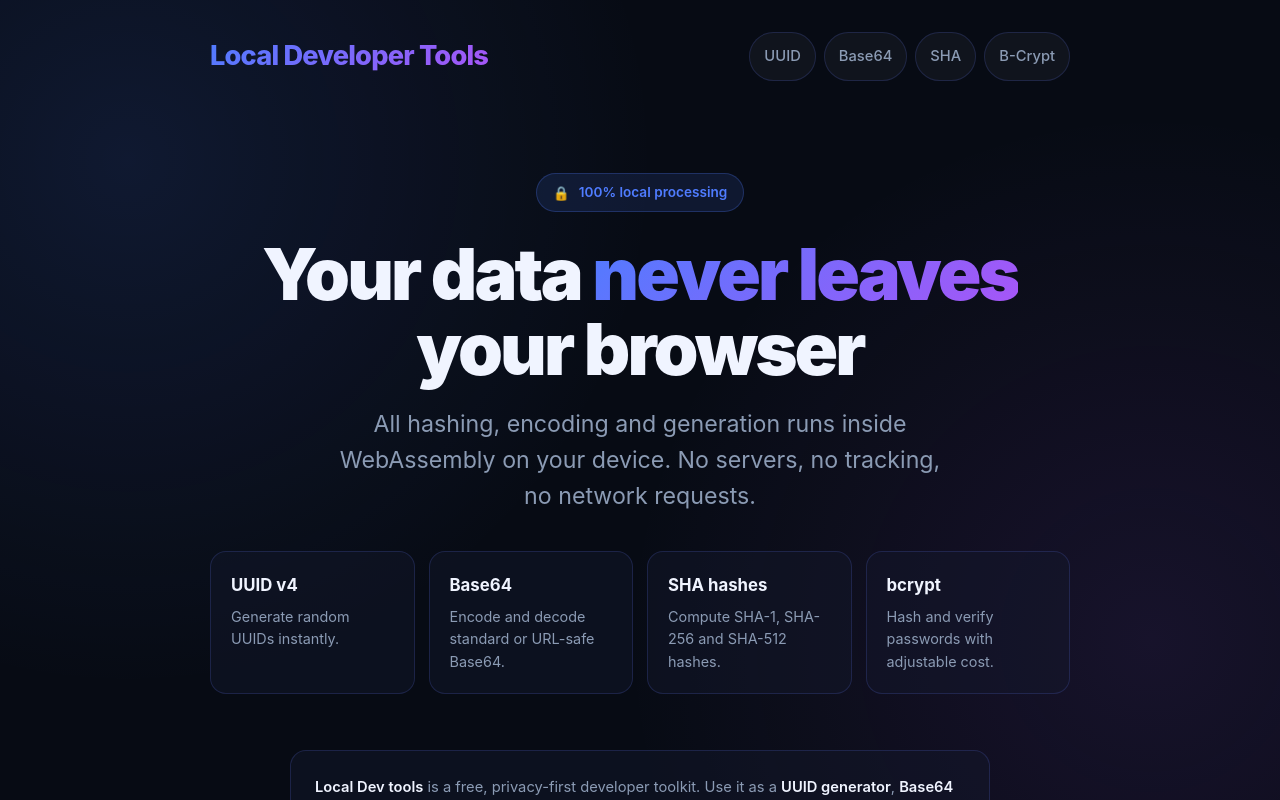
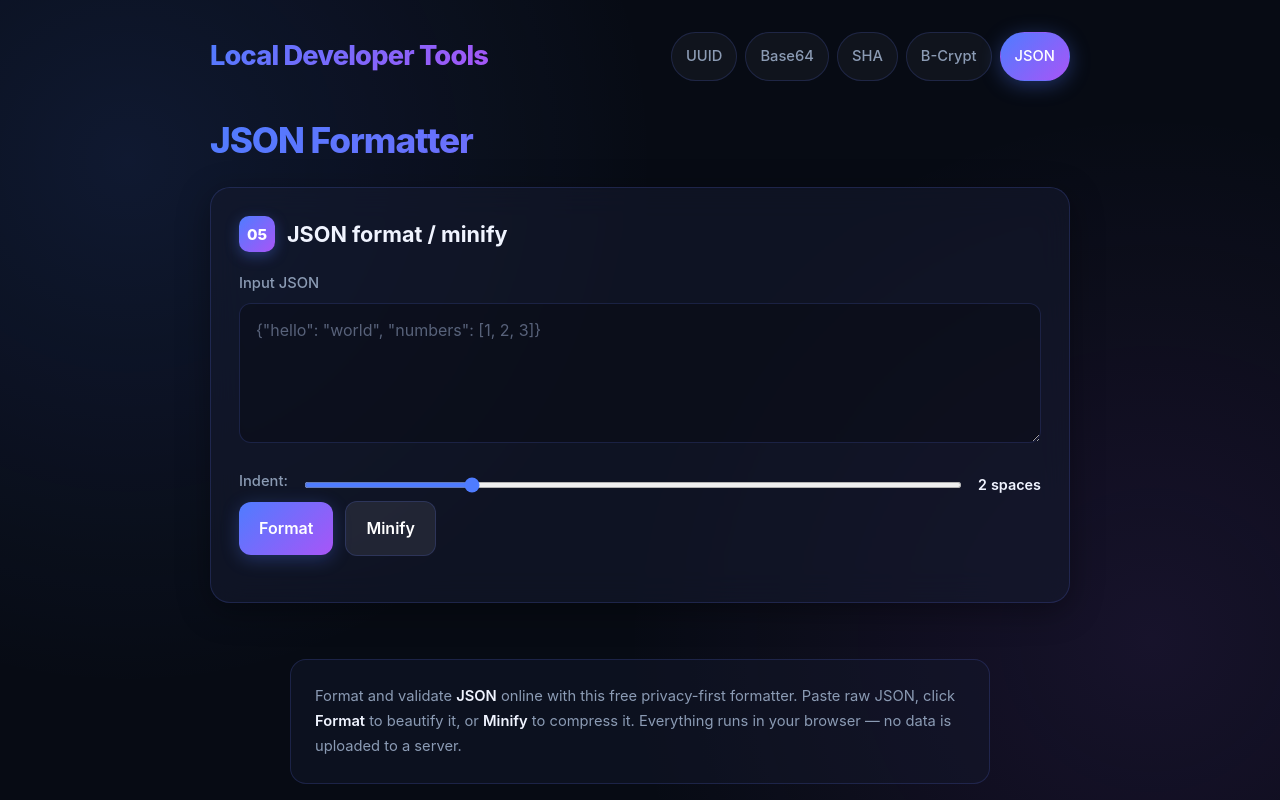
Before and after one commit to kneradovsky/yoursecretgen, a React (Vite) app: page /json in a window 1280 px wide. Before the commit this address led to /. Shown: the top 800 px of the page. Built offline with nearby package versions, Linux system fonts and the light colour scheme; no server answers.

Commit message:
json formatter

```diff
--- a/src/App.tsx
+++ b/src/App.tsx
@@ -5,6 +5,7 @@ import UuidSection from './components/UuidSection';
 import Base64Section from './components/Base64Section';
 import ShaSection from './components/ShaSection';
 import BcryptSection from './components/BcryptSection';
+import JsonSection from './components/JsonSection';
 import { useAnalytics } from './hooks/useAnalytics';
 
 function App() {
@@ -18,6 +19,7 @@ function App() {
         <Route path="/base64" element={<Base64Section />} />
         <Route path="/sha" element={<ShaSection />} />
         <Route path="/bcrypt" element={<BcryptSection />} />
+        <Route path="/json" element={<JsonSection />} />
         <Route path="*" element={<Navigate to="/" replace />} />
       </Routes>
     </Layout>
--- a/src/components/Home.tsx
+++ b/src/components/Home.tsx
@@ -9,6 +9,7 @@ const TOOLS = [
   { to: '/base64', title: 'Base64', desc: 'Encode and decode standard or URL-safe Base64.' },
   { to: '/sha', title: 'SHA hashes', desc: 'Compute SHA-1, SHA-256 and SHA-512 hashes.' },
   { to: '/bcrypt', title: 'bcrypt', desc: 'Hash and verify passwords with adjustable cost.' },
+  { to: '/json', title: 'JSON', desc: 'Format, validate and minify JSON in the browser.' },
 ];
 
 const JSON_LD = {
@@ -17,14 +18,14 @@ const JSON_LD = {
   name: 'My Local Dev Tools',
   url: SITE_URL,
   description:
-    'Free privacy-first developer tools: UUID v4 generator, Base64 encoder/decoder, SHA-1/SHA-256/SHA-512 hash generator, and bcrypt hash verifier. All runs locally in WebAssembly.',
+    'Free privacy-first developer tools: UUID v4 generator, Base64 encoder/decoder, SHA-1/SHA-256/SHA-512 hash generator, bcrypt hash verifier, and JSON formatter/validator. All runs locally in WebAssembly.',
   sameAs: ['https://github.com/kneradovsky/yoursecretgen'],
 };
 
 function Home() {
   useSEO(
-    'My Local Dev Tools — Free Local UUID, Base64, SHA & bcrypt Tools',
-    'Free privacy-first developer tools: UUID v4 generator, Base64 encoder/decoder, SHA-1/SHA-256/SHA-512 hash generator, and bcrypt hash verifier. All runs locally in WebAssembly — no data sent to servers.',
+    'My Local Dev Tools — Free Local UUID, Base64, SHA, bcrypt & JSON Tools',
+    'Free privacy-first developer tools: UUID v4 generator, Base64 encoder/decoder, SHA-1/SHA-256/SHA-512 hash generator, bcrypt hash verifier, and JSON formatter/validator. All runs locally in WebAssembly — no data sent to servers.',
     '/'
   );
 
@@ -72,8 +73,8 @@ function Home() {
         <p>
           <strong>Local Dev tools</strong> is a free, privacy-first developer toolkit.
           Use it as a <strong>UUID generator</strong>, <strong>Base64 encoder and decoder</strong>,
-          <strong> SHA-1 / SHA-256 / SHA-512 hash generator</strong>, or
-          <strong> bcrypt hash and verify tool</strong>. Everything is compiled to WebAssembly and runs
+          <strong> SHA-1 / SHA-256 / SHA-512 hash generator</strong>, <strong>bcrypt hash and verify tool</strong>,
+          or <strong>JSON formatter and validator</strong>. Everything is compiled to WebAssembly and runs
           entirely in your browser, so sensitive strings, passwords and identifiers never touch a server.
         </p>
       </div>
--- /dev/null
+++ b/src/components/JsonSection.tsx
@@ -0,0 +1,149 @@
+import { useState, useCallback } from 'react';
+import { useSEO } from '../hooks/useSEO';
+import CopyButton from './CopyButton';
+
+const DEFAULT_INDENT = 2;
+
+function escapeHtml(value: string): string {
+  return value
+    .replace(/&/g, '&amp;')
+    .replace(/</g, '&lt;')
+    .replace(/>/g, '&gt;');
+}
+
+function highlightJson(json: string): string {
+  return escapeHtml(json).replace(
+    /("(?:[^"\\]|\\.)*")(\s*:\s*)?|(\b(?:true|false|null)\b)|(-?\d+(?:\.\d+)?(?:[eE][+-]?\d+)?)|([{}[\]])/g,
+    (match, string, colon, boolOrNull, number, bracket) => {
+      if (string !== undefined) {
+        if (colon !== undefined) {
+          return `<span class="json-key">${string}</span><span class="json-colon">${colon}</span>`;
+        }
+        return `<span class="json-string">${string}</span>`;
+      }
+      if (boolOrNull !== undefined) {
+        return `<span class="json-literal">${boolOrNull}</span>`;
+      }
+      if (number !== undefined) {
+        return `<span class="json-number">${number}</span>`;
+      }
+      if (bracket !== undefined) {
+        return `<span class="json-bracket">${bracket}</span>`;
+      }
+      return match;
+    }
+  );
+}
+
+function JsonSection() {
+  useSEO(
+    'JSON Formatter — Free Online JSON Beautifier & Validator',
+    'Format, beautify, validate and minify JSON online. Free, private, browser-based JSON formatter — your data never leaves the browser.',
+    '/json'
+  );
+
+  const [input, setInput] = useState('');
+  const [output, setOutput] = useState('');
+  const [indent, setIndent] = useState(DEFAULT_INDENT);
+  const [error, setError] = useState('');
+
+  const handleFormat = useCallback(() => {
+    setError('');
+    if (!input.trim()) {
+      setOutput('');
+      return;
+    }
+    try {
+      const parsed = JSON.parse(input);
+      setOutput(JSON.stringify(parsed, null, indent));
+    } catch (e) {
+      setError(`Invalid JSON: ${String(e)}`);
+      setOutput('');
+    }
+  }, [input, indent]);
+
+  const handleMinify = useCallback(() => {
+    setError('');
+    if (!input.trim()) {
+      setOutput('');
+      return;
+    }
+    try {
+      const parsed = JSON.parse(input);
+      setOutput(JSON.stringify(parsed));
+    } catch (e) {
+      setError(`Invalid JSON: ${String(e)}`);
+      setOutput('');
+    }
+  }, [input]);
+
+  const handleIndentChange = useCallback((value: number) => {
+    setIndent(value);
+    if (output && !error) {
+      try {
+        const parsed = JSON.parse(input);
+        setOutput(JSON.stringify(parsed, null, value));
+      } catch {
+        // keep existing output if input became invalid
+      }
+    }
+  }, [output, error, input]);
+
+  return (
+    <>
+      <h1 className="page-title">JSON Formatter</h1>
+      <div className="card">
+        <h2>
+          <span className="card-number">05</span> JSON format / minify
+        </h2>
+        <div className="field">
+          <label htmlFor="json-input">Input JSON</label>
+          <textarea
+            id="json-input"
+            value={input}
+            onChange={(e) => setInput(e.target.value)}
+            placeholder='{"hello": "world", "numbers": [1, 2, 3]}'
+          />
+        </div>
+        <div className="slider-row">
+          <label htmlFor="json-indent">Indent:</label>
+          <input
+            id="json-indent"
+            type="range"
+            min={0}
+            max={8}
+            step={2}
+            value={indent}
+            onChange={(e) => handleIndentChange(Number(e.target.value))}
+          />
+          <span className="slider-value">{indent}&nbsp;spaces</span>
+        </div>
+        <div className="row">
+          <button onClick={handleFormat}>Format</button>
+          <button className="secondary" onClick={handleMinify}>
+            Minify
+          </button>
+        </div>
+        {output && !error && (
+          <div className="output-with-copy">
+            <pre
+              className="output json-output"
+              dangerouslySetInnerHTML={{ __html: highlightJson(output) }}
+            />
+            <CopyButton text={output} />
+          </div>
+        )}
+        {error && <div className="error">{error}</div>}
+      </div>
+      <div className="seo-text">
+        <p>
+          Format and validate <strong>JSON</strong> online with this free privacy-first formatter.
+          Paste raw JSON, click <strong>Format</strong> to beautify it, or <strong>Minify</strong> to compress it.
+          Everything runs in your browser — no data is uploaded to a server.
+        </p>
+      </div>
+    </>
+  );
+}
+
+export default JsonSection;
--- a/src/components/Layout.tsx
+++ b/src/components/Layout.tsx
@@ -29,6 +29,7 @@ function Layout({ children }: LayoutProps) {
           <NavLink to="/base64">Base64</NavLink>
           <NavLink to="/sha">SHA</NavLink>
           <NavLink to="/bcrypt">B-Crypt</NavLink>
+          <NavLink to="/json">JSON</NavLink>
         </nav>
       </header>
       <main>{children}</main>
--- a/src/index.css
+++ b/src/index.css
@@ -374,6 +374,33 @@ button.outline:hover:not(:disabled) {
   color: var(--text);
 }
 
+.json-output {
+  white-space: pre-wrap;
+  tab-size: 2;
+  overflow-x: auto;
+}
+
+.json-key {
+  color: #93c5fd;
+}
+
+.json-string {
+  color: #86efac;
+}
+
+.json-number {
+  color: #fca5a5;
+}
+
+.json-literal {
+  color: #c084fc;
+}
+
+.json-bracket,
+.json-colon {
+  color: var(--text-muted);
+}
+
 .error {
   color: var(--error);
   font-size: 0.95rem;
```
Also changed, not shown: scripts/prerender.js (+21 -9 lines), 2 other files (tests, documents, lock files or other folders).
